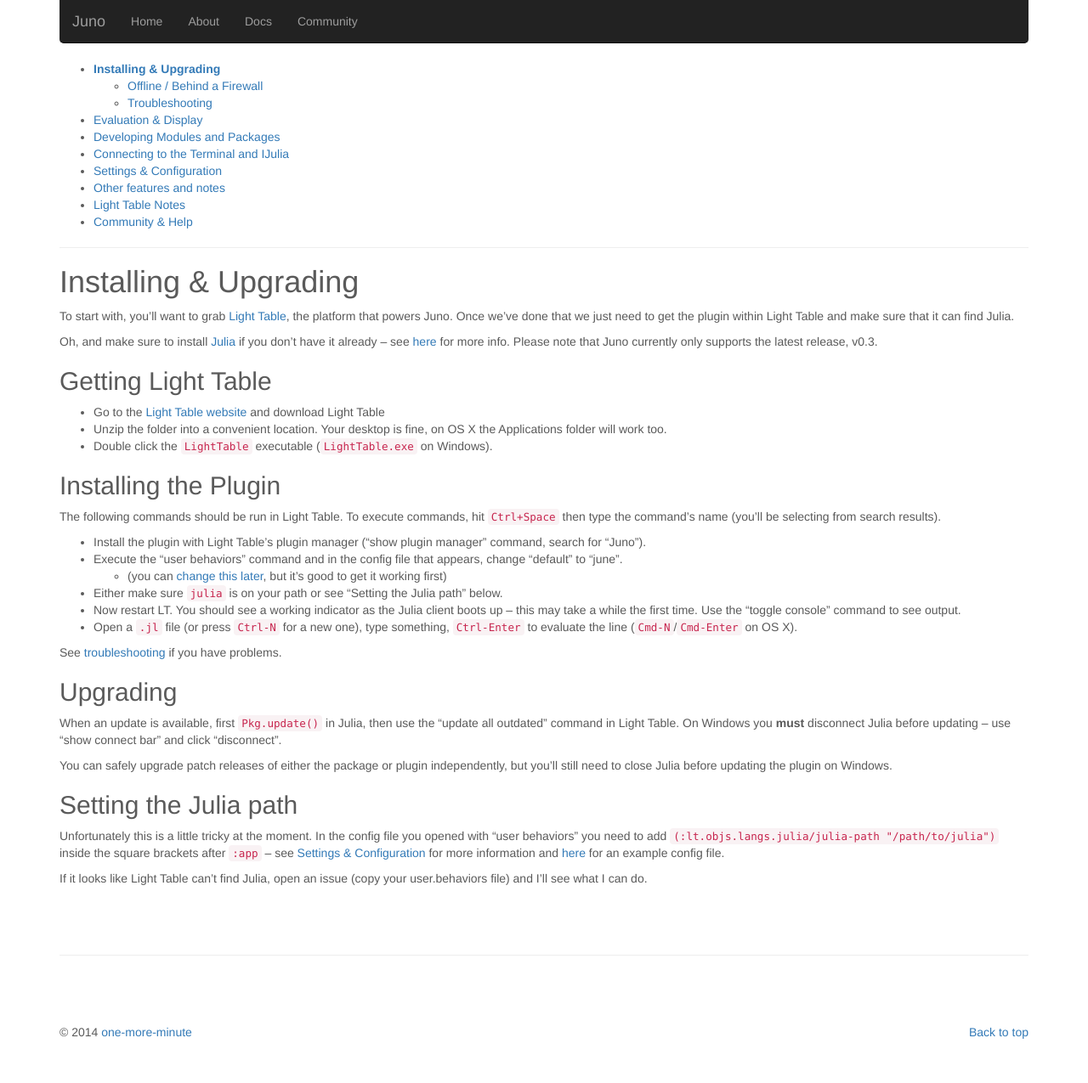
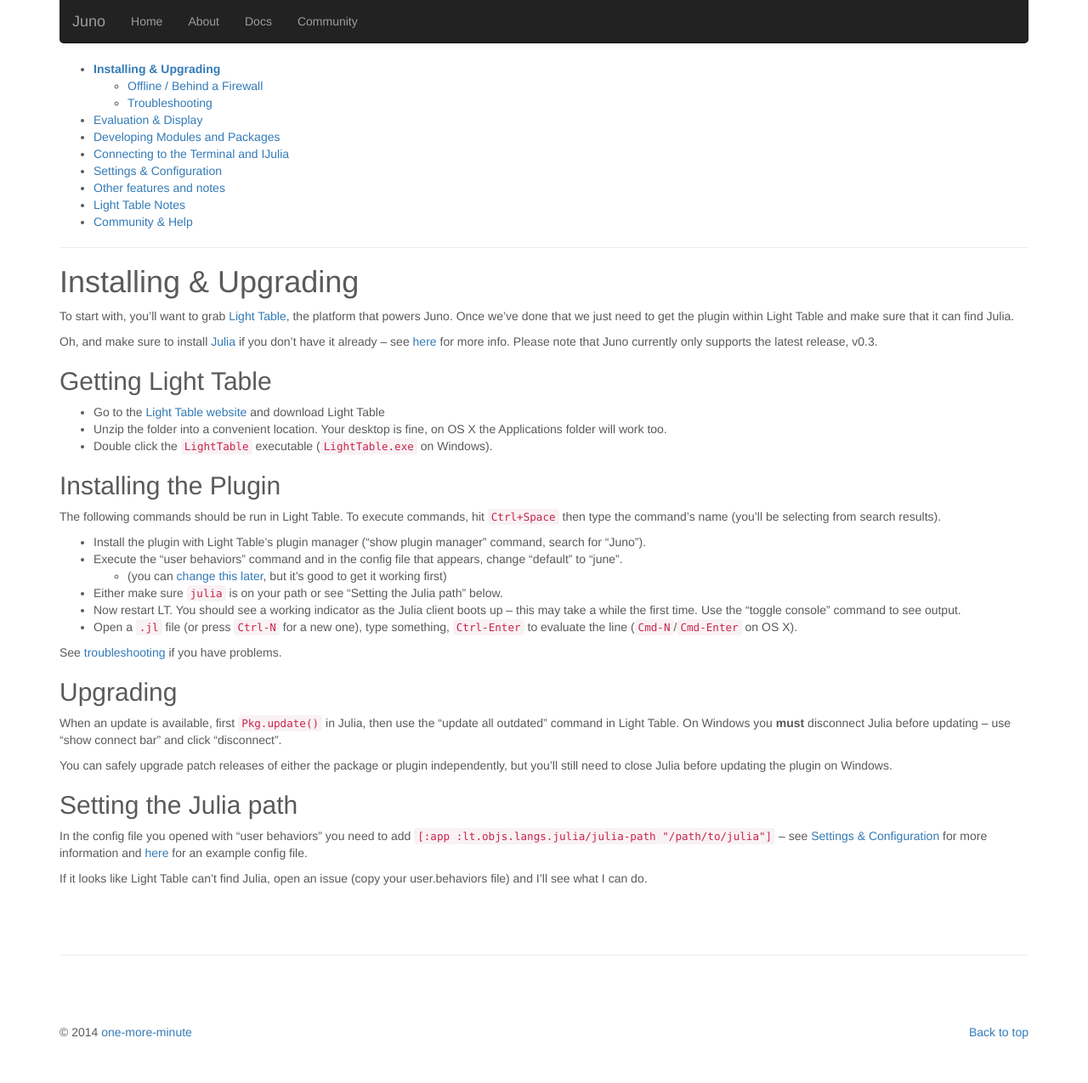
Before and after one commit to JunoLab/junolab.github.io, a Jekyll site: the page built from docs/installing.md, in a window 1280 px wide. Shown: the whole page at 85% size. Built offline with Jekyll 4.4.1, drawn with Linux system fonts in a browser that asks for light colours; nearby versions of some CDN libraries.

Commit message:
Update installing.md

```diff
--- a/docs/installing.md
+++ b/docs/installing.md
@@ -33,6 +33,6 @@
 
 ## Setting the Julia path
 
-Unfortunately this is a little tricky at the moment. In the config file you opened with "user behaviors" you need to add `(:lt.objs.langs.julia/julia-path "/path/to/julia")` inside the square brackets after `:app` – see [Settings & Configuration](settings.html) for more information and [here](https://gist.github.com/one-more-minute/9882389) for an example config file.
+In the config file you opened with "user behaviors" you need to add `[:app :lt.objs.langs.julia/julia-path "/path/to/julia"]` – see [Settings & Configuration](settings.html) for more information and [here](https://gist.github.com/one-more-minute/9882389) for an example config file.
 
 If it looks like Light Table can't find Julia, open an issue (copy your user.behaviors file) and I'll see what I can do.
```
